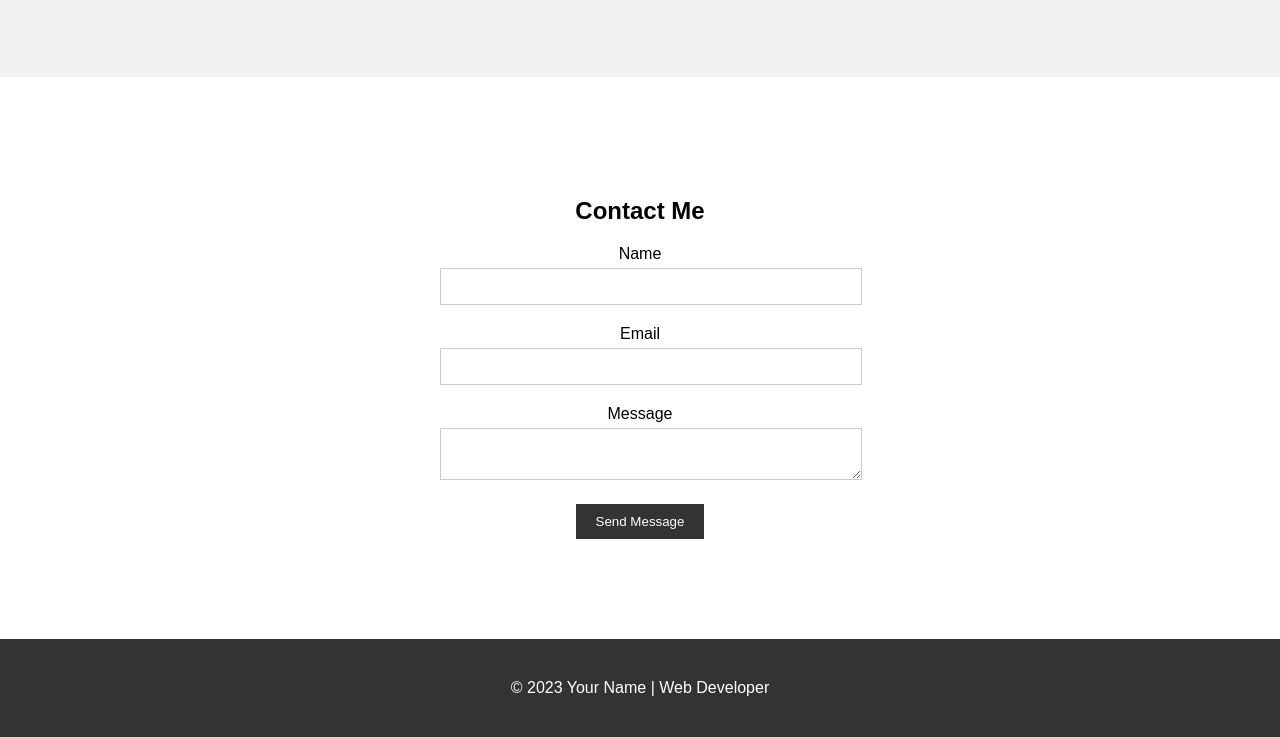
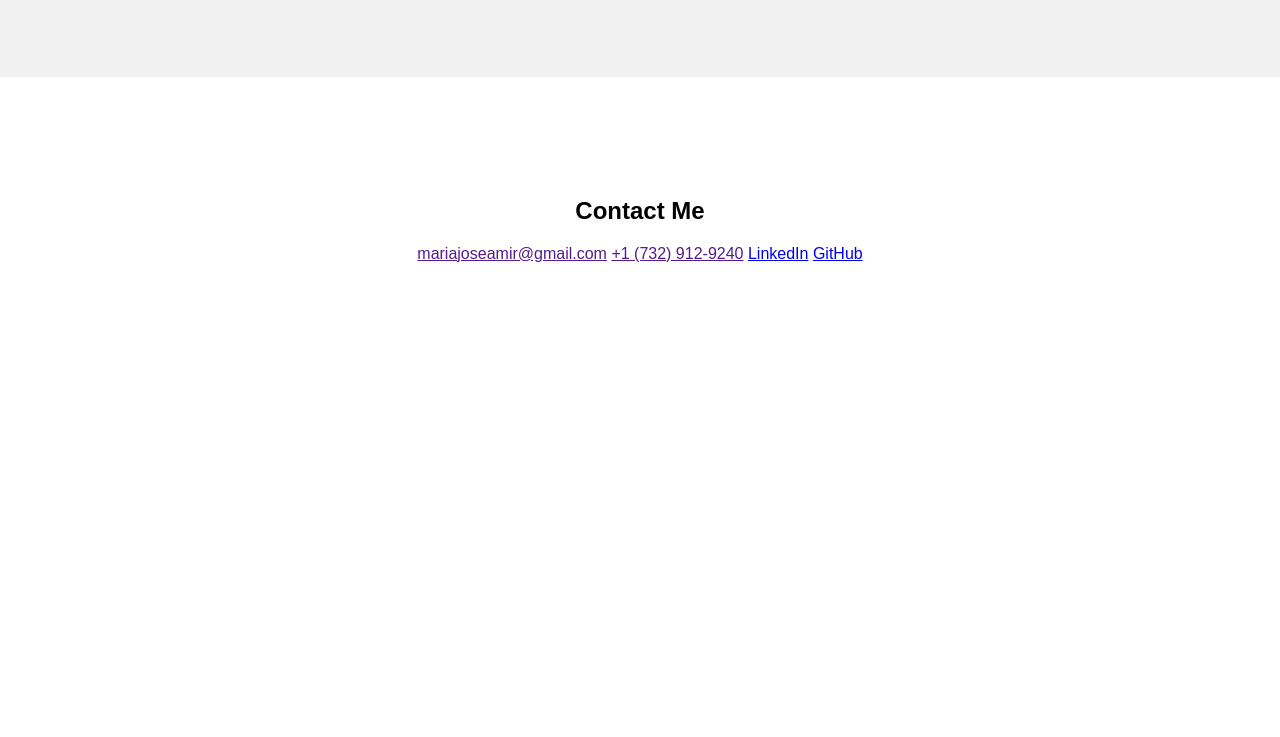
Before and after one commit to marias02/hello-world, a plain HTML site: page index.html in a window 1280 px wide. Shown: the part 1888-2625 px from the top of the page. After the commit the page ends 2251 px from the top, so only its background shows below. Drawn offline with Linux system fonts and the light colour scheme.

Commit message:
removed footer, and other changes

```diff
--- a/index.html
+++ b/index.html
@@ -65,32 +65,12 @@
   <section id="contact">
     <div class="container">
       <h2>Contact Me</h2>
-      <form>
-        <div class="form-group">
-          <label for="name">Name</label>
-          <input type="text" id="name" name="name" required>
-        </div>
-        <div class="form-group">
-          <label for="email">Email</label>
-          <input type="email" id="email" name="email" required>
-        </div>
-        <div class="form-group">
-          <label for="message">Message</label>
-          <textarea id="message" name="message" required></textarea>
-        </div>
-        <button type="submit">Send Message</button>
-      </form>
+      <a href="">mariajoseamir@gmail.com</a>
+      <a href="">+1 (732) 912-9240</a>
+      <a href="https://www.linkedin.com/in/maria-arias-miranda-825754223/">LinkedIn</a>
+      <a href="https://github.com/marias02">GitHub</a>
     </div>
   </section>
-
-  <footer>
-    <div class="container">
-      <p>&copy; 2023 Your Name | Web Developer</p>
-    </div>
-  </footer>
-  <!-- <div class="bg">
-    <img src="images/Urban area building background.jpg" />
-  </div> -->
 </body>
 
 </html>
--- a/styles.css
+++ b/styles.css
@@ -40,11 +40,16 @@ header {
 }
 
 /* Hero section */
+h1{
+  color: #fff;
+  font-size: 80px;
+}
 #hero > .container{
   display: flex;
   flex-direction: column;
-  align-items: center;
-  justify-content: start;
+  align-items: flex-start;
+  justify-content: center;
+  margin-top: 180px;
 }
 #hero {
   height: 100vh;
```
